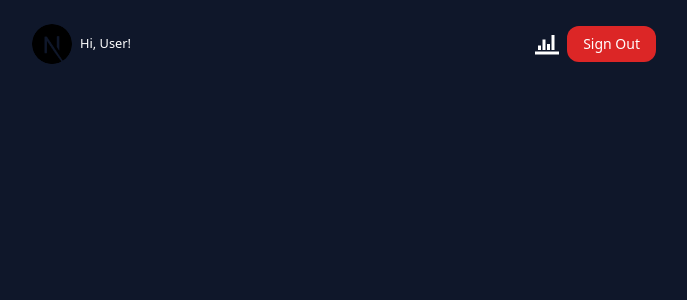
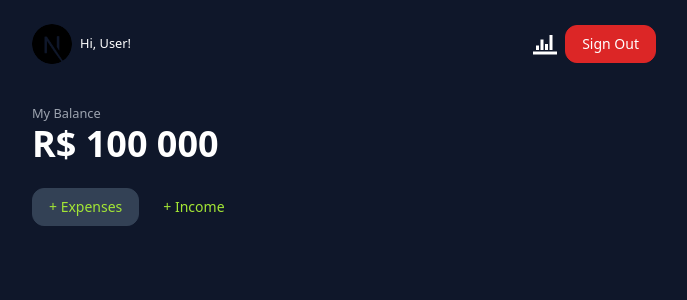
Before and after one commit to joao0814/TripFi_project, a Next.js app: page / in a window 1280 px wide. Shown: the top 300 px of the page, without its empty margins (296-983 px from the left). Built offline with nearby package versions, Linux system fonts and the light colour scheme.

Commit message:
feat: add buttons

```diff
--- a/src/app/page.jsx
+++ b/src/app/page.jsx
@@ -1,5 +1,17 @@
-import TripNavbar from "./components/TripNavbar";
+import { currencyFormatter } from "@/lib/utils";
 
 export default function Home() {
-  return <></>;
+  return (
+    <main className="container max-w-2xl px-6 mx-auto">
+      <section className="py-3">
+        <small className="text-gray-400 text-md">My Balance</small>
+        <h2 className="text-4xl font-bold">R$ 100 000</h2>
+      </section>
+
+      <section className="flex items-center gap-2 py-3">
+        <button className="btn btn-primary">+ Expenses</button>
+        <button className="btn btn-primary-outline">+ Income</button>
+      </section>
+    </main>
+  );
 }
--- a/src/styles/globals.css
+++ b/src/styles/globals.css
@@ -14,10 +14,18 @@
 
 @layer utilities {
   .btn {
-    @apply px-4 py-2 text-sm capitalize rounded-xl bg-red-600 border-red-600;
+    @apply px-4 py-2 text-sm capitalize rounded-xl;
+  }
+
+  .btn-primary {
+    @apply border bg-slate-700 border-slate-700 text-lime-400;
+  }
+
+  .btn-primary-outline {
+    @apply border-lime-400 text-lime-400;
   }
 
   .btn-danger {
-    @apply text-white bg-red-600 border-red-600
+    @apply border text-white bg-red-600 border-red-600
   }
 }
```
